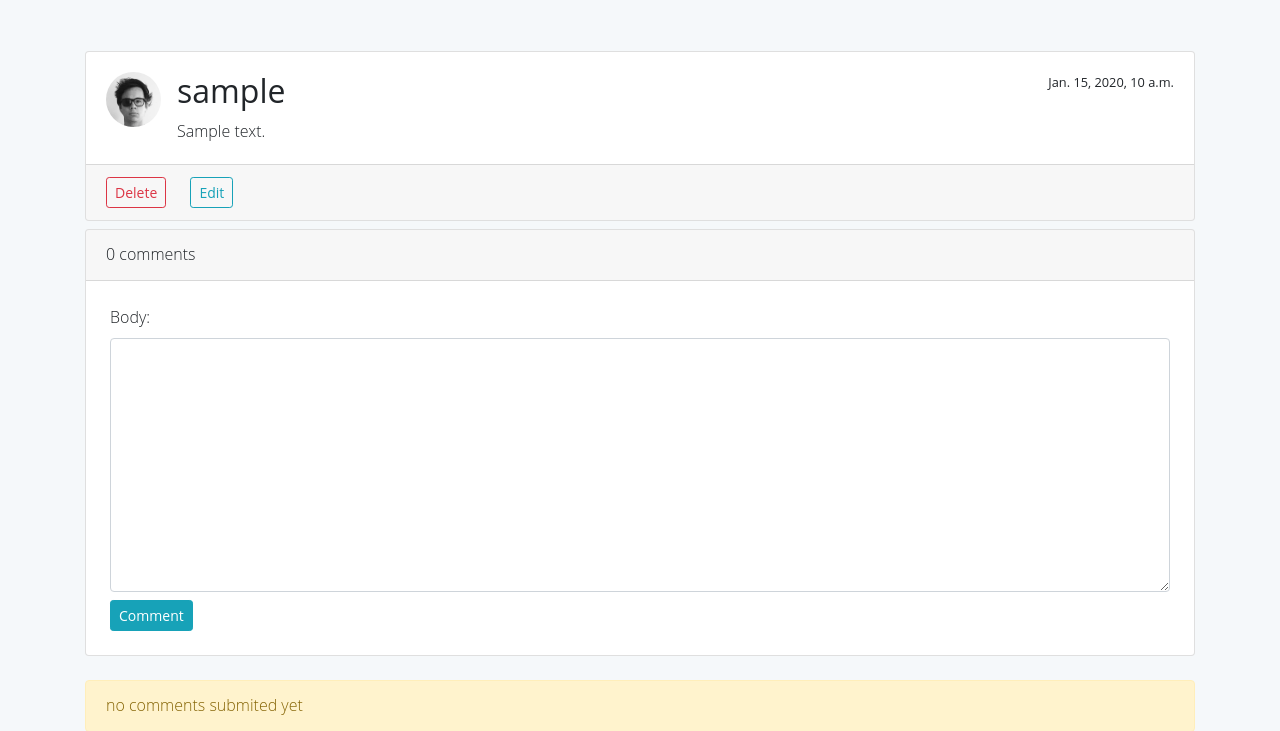
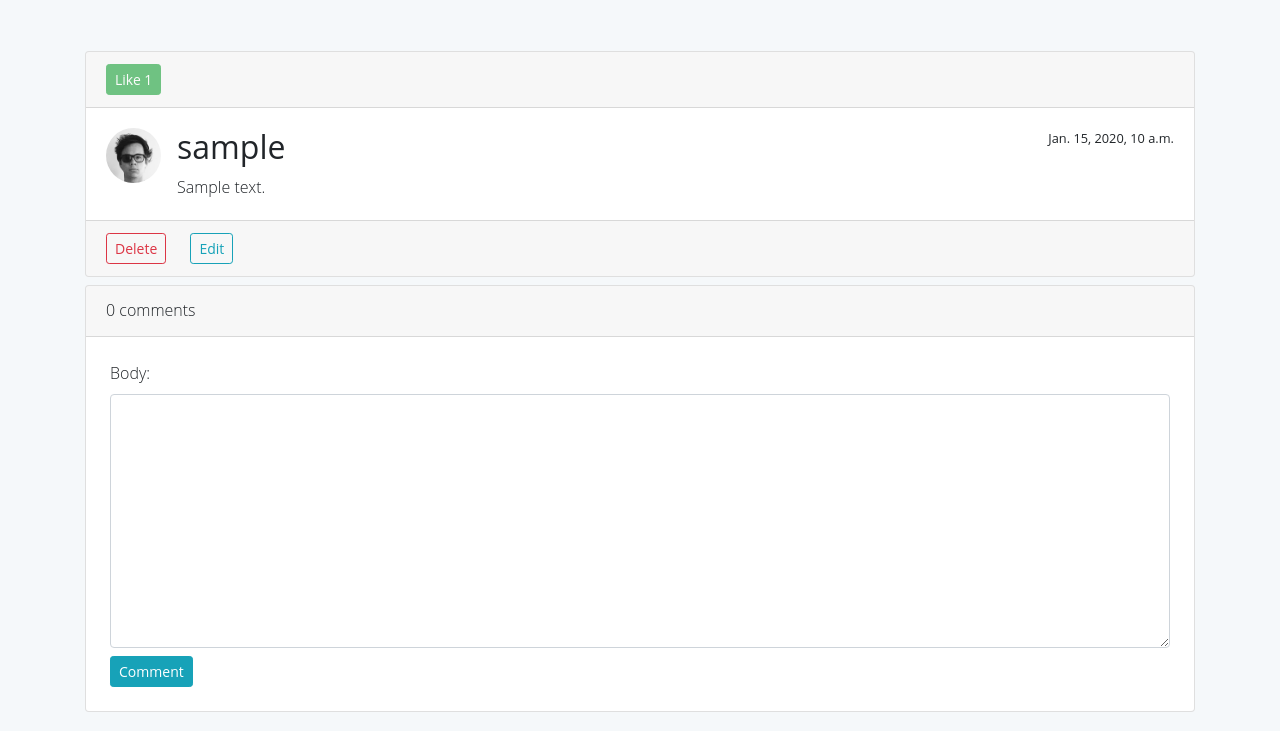
Before and after one commit to mohsensami/discuss, a Django app: a page that uses post/templates/post/detail.html in a window 1280 px wide. Shown: the part 58-789 px from the top of the page. Run offline with Django 4.2, Linux system fonts and the light colour scheme; a user stored in the database is signed in; tables that the repository leaves empty hold one stand-in row (values such as "Sample post"); some libraries are stand-ins or nearby versions.

Commit message:
post like

```diff
--- a/post/admin.py
+++ b/post/admin.py
@@ -1,5 +1,5 @@
 from django.contrib import admin
-from .models import Post, Comment
+from .models import Post, Comment, Vote
 
 
 def make_published(modeladmin, request, queryset):
@@ -42,3 +42,6 @@ admin.site.register(Post, PostAdmin)
 class CommentAdmin(admin.ModelAdmin):
     list_display = ('user', 'body', 'created', 'is_reply')
     raw_id_fields = ('user', 'post', 'reply')
+
+
+admin.site.register(Vote)
--- a/post/models.py
+++ b/post/models.py
@@ -30,6 +30,9 @@ class Post(models.Model):
     def get_absolute_url(self):
         return reverse('post:detail', args=(self.id, self.slug))
 
+    def like_count(self):
+        return self.pvotes.count()
+
 
 class Comment(models.Model):
     user = models.ForeignKey(User, on_delete=models.CASCADE, related_name='ucomments')
@@ -41,3 +44,11 @@ class Comment(models.Model):
 
     def __str__(self):
         return f'{self.user} - {self.body}'
+
+
+class Vote(models.Model):
+    user = models.ForeignKey(User, on_delete=models.CASCADE, related_name='uvotes')
+    post = models.ForeignKey(Post, on_delete=models.CASCADE, related_name='pvotes')
+
+    def __str__(self):
+        return f'{self.user} liked {self.post.slug}'
--- a/post/templates/post/detail.html
+++ b/post/templates/post/detail.html
@@ -6,7 +6,9 @@
 <div class="container">
   <div class="card mb-2" >
 
-
+    <div class="card-header">
+      <a href="{% url 'post:post_like' post.id %}" class="{% if is_liked %}disabled{% endif %} btn btn-success btn-sm">Like {{ post.like_count }}</a>
+    </div>
 
     <div class="card-body">
 
--- a/post/urls.py
+++ b/post/urls.py
@@ -10,4 +10,5 @@ urlpatterns = [
     path('delete/<int:post_id>/', views.PostDeleteView.as_view(), name='delete'),
     path('update/<int:post_id>/', views.PostUpdateView.as_view(), name='update'),
     path('reply/<int:post_id>/<int:comment_id>/', views.PostAddReplyView.as_view(), name='add_reply'),
+    path('like/<int:post_id>/', views.PostLikeView.as_view(), name="post_like")
 ]
--- a/post/views.py
+++ b/post/views.py
@@ -2,7 +2,7 @@ from weakref import ref
 from django import views
 from django.shortcuts import render, redirect, get_object_or_404
 from django.views import View
-from .models import Post, Comment
+from .models import Post, Comment, Vote
 from django.contrib import messages
 from .forms import PostCreateUpdateForm, CommentCreateForm, CommentReplyForm
 from django.contrib.auth.mixins import LoginRequiredMixin
@@ -37,9 +37,13 @@ class PostDetailView(View):
         self.post_instance = get_object_or_404(Post, pk=kwargs['post_id'], slug=kwargs['post_slug'])
         return super().setup(self, request, *args, **kwargs)
 
-    def get(self, request, post_id, post_slug):
+    def get(self, request, *args, **kwargs):
         comments = self.post_instance.pcomments.filter(is_reply=False)
-        return render(request, 'post/detail.html', {'post': self.post_instance, 'comments': comments, 'form': self.form_class, 'reply':self.reply_form})
+        vote = Vote.objects.filter(user=request.user, post=self.post_instance)
+        is_liked = False
+        if vote.exists():
+            is_liked = True
+        return render(request, 'post/detail.html', {'post': self.post_instance, 'comments': comments, 'form': self.form_class, 'reply':self.reply_form, 'is_liked':is_liked})
 
     @method_decorator(login_required)
     def post(self, request, *args, **kwargs):
@@ -129,3 +133,15 @@ class PostAddReplyView(LoginRequiredMixin, View):
             reply.save()
             messages.success(request, 'your reply submitted successfully', 'success')
         return redirect('post:detail', post.id, post.slug)
+
+
+class PostLikeView(LoginRequiredMixin, View):
+    def get(self, request, post_id):
+        post = get_object_or_404(Post, id=post_id)
+        like = Vote.objects.filter(post=post, user=request.user)
+        if like.exists():
+            messages.error(request, 'you have already liked this post', 'danger')
+        else:
+            Vote.objects.create(post=post, user=request.user)
+            messages.success(request, 'you liked this post', 'success')
+        return redirect('post:detail', post.id, post.slug)
```
Also changed, not shown: post/migrations/0005_alter_post_options_vote.py (added).
